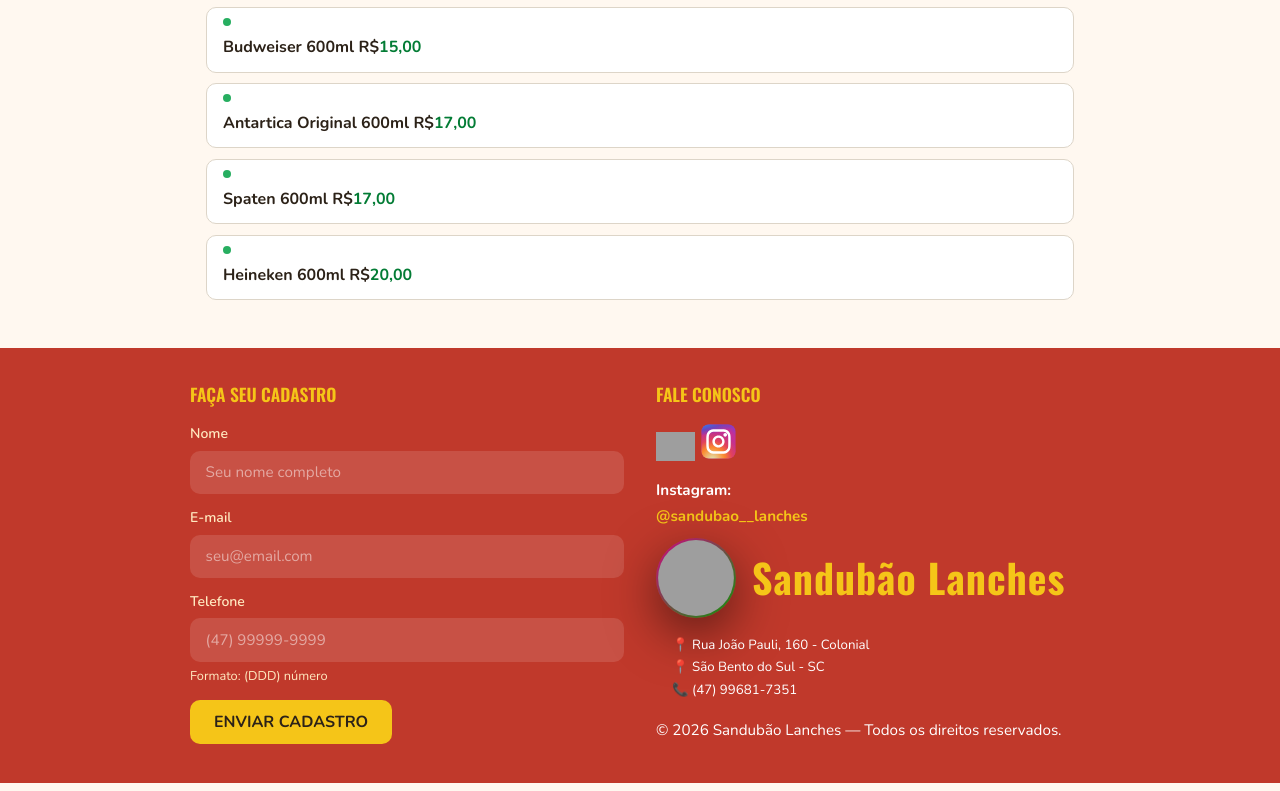
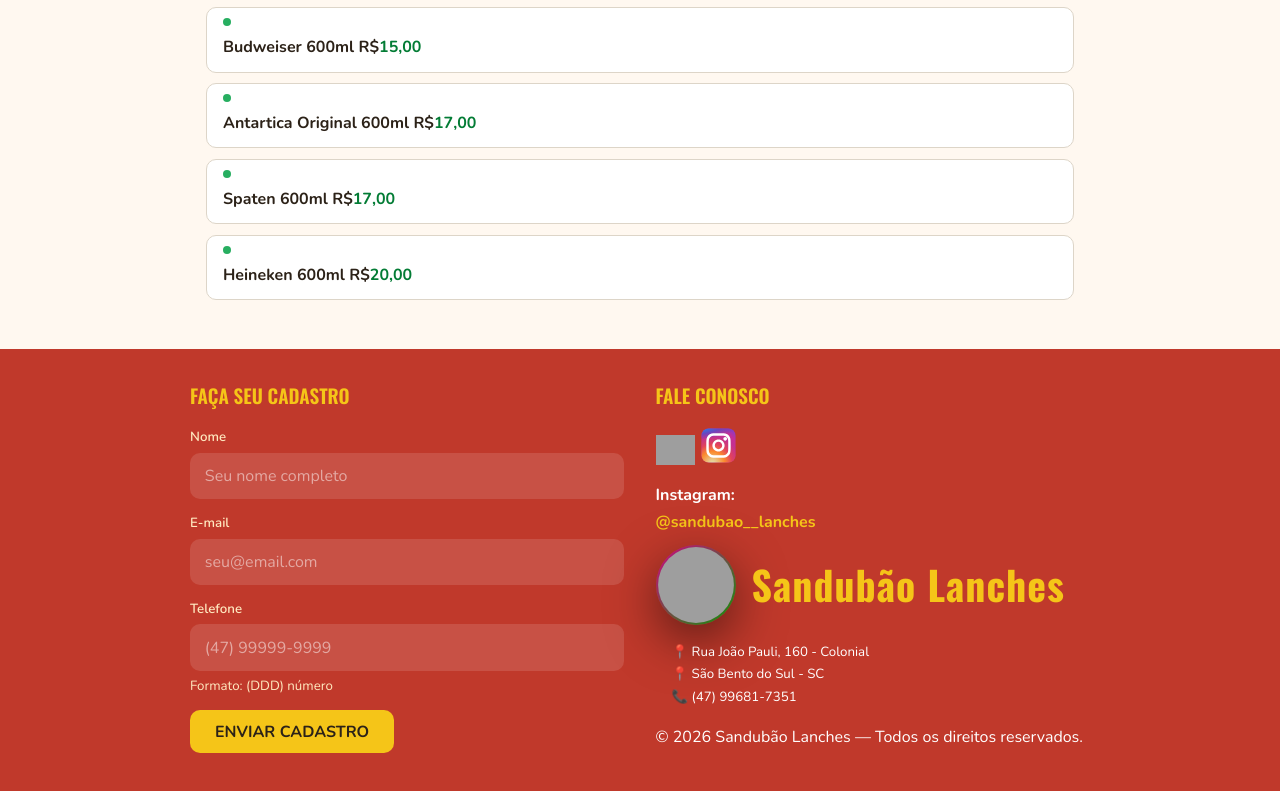
Before and after one commit to jeanmaczewski/cardapio-sandubao-2026, a website: page index.html in a window 1280 px wide. Shown: the part 7752-8543 px from the top of the page. Drawn offline with nearby package versions, Linux system fonts and the light colour scheme; grey boxes are pictures that could not be loaded.

Commit message:
Atualiza footer.scss para tamanho tipográfico

```diff
--- a/scss/footer.scss
+++ b/scss/footer.scss
@@ -4,8 +4,8 @@
 footer {
   background: $vermelho;
   color: $branco;
-  padding: 2rem 1rem;
-  margin-top: 3rem;
+  padding: $space-2xl $space-lg;
+  margin-top: $space-4xl;
 }
 
 .footer__inner {
@@ -13,7 +13,7 @@ footer {
   margin: 0 auto;
   display: grid;
   grid-template-columns: 1fr 1fr;
-  gap: 2rem;
+  gap: $space-2xl;
   align-items: start;
 
   @media (max-width: $bp-mobile) {
@@ -23,10 +23,10 @@ footer {
 
 .footer__titulo {
   font-family: $font-titulo;
-  font-size: 1.1rem;
+  font-size: $font-lg;
   font-weight: 600;
   color: $amarelo;
-  margin-bottom: 0.75rem;
+  margin-bottom: $space-md2;
 }
 
 footer {
@@ -42,15 +42,15 @@ footer {
     &:hover,
     &:focus {
       text-decoration: underline;
-      outline: 2px solid $amarelo;
-      outline-offset: 2px;
-      border-radius: 3px;
+      outline: $space-3xs solid $amarelo;
+      outline-offset: $space-3xs;
+      border-radius: $space-xs;
     }
   }
 
   p {
-    margin-bottom: 0.5rem;
-    font-size: 0.95rem;
+    margin-bottom: $space-sm4;
+    font-size: $font-md;
   }
 }
 
@@ -58,29 +58,31 @@ footer {
 .form-cadastro {
   display: flex;
   flex-direction: column;
-  gap: 0.75rem;
+  gap: $space-md2;
 }
 
 .form-group {
   display: flex;
   flex-direction: column;
-  gap: 0.3rem;
+  gap: $space-sm;
 
   label {
-    font-size: 0.875rem;
+    font-size: $font-sm4;
     font-weight: 600;
     color: $amarelo-claro;
   }
 
   input {
-    padding: 0.6rem 0.85rem;
+    padding: $space-md $space-md2;
     border-radius: $radius;
     border: 2px solid transparent;
     font-family: $font-base;
-    font-size: 0.95rem;
+    font-size: $font-md;
     background: rgba($branco, 0.12);
     color: $branco;
-    transition: border-color 0.2s, background 0.2s;
+    transition:
+      border-color 0.2s,
+      background 0.2s;
 
     &::placeholder {
       color: rgba($branco, 0.5);
@@ -95,7 +97,7 @@ footer {
 }
 
 .form-hint {
-  font-size: 0.8rem;
+  font-size: $font-sm4;
   color: $amarelo-claro;
 }
 
@@ -104,20 +106,22 @@ footer {
   color: $texto;
   border: none;
   border-radius: $radius;
-  padding: 0.7rem 1.5rem;
+  padding: $space-md $space-xl;
   font-family: $font-base;
-  font-size: 1rem;
+  font-size: $font-md;
   font-weight: 700;
   cursor: pointer;
   align-self: flex-start;
-  transition: background 0.2s, transform 0.1s;
+  transition:
+    background 0.2s,
+    transform 0.1s;
 
   &:hover,
   &:focus {
     background: $amarelo-dk;
     transform: translateY(-2px);
-    outline: 3px solid $branco;
-    outline-offset: 2px;
+    outline: $space-xs solid $branco;
+    outline-offset: $space-3xs;
   }
 
   &:active {
```
Also changed, not shown: css/style.comp.css, css/style.css.
